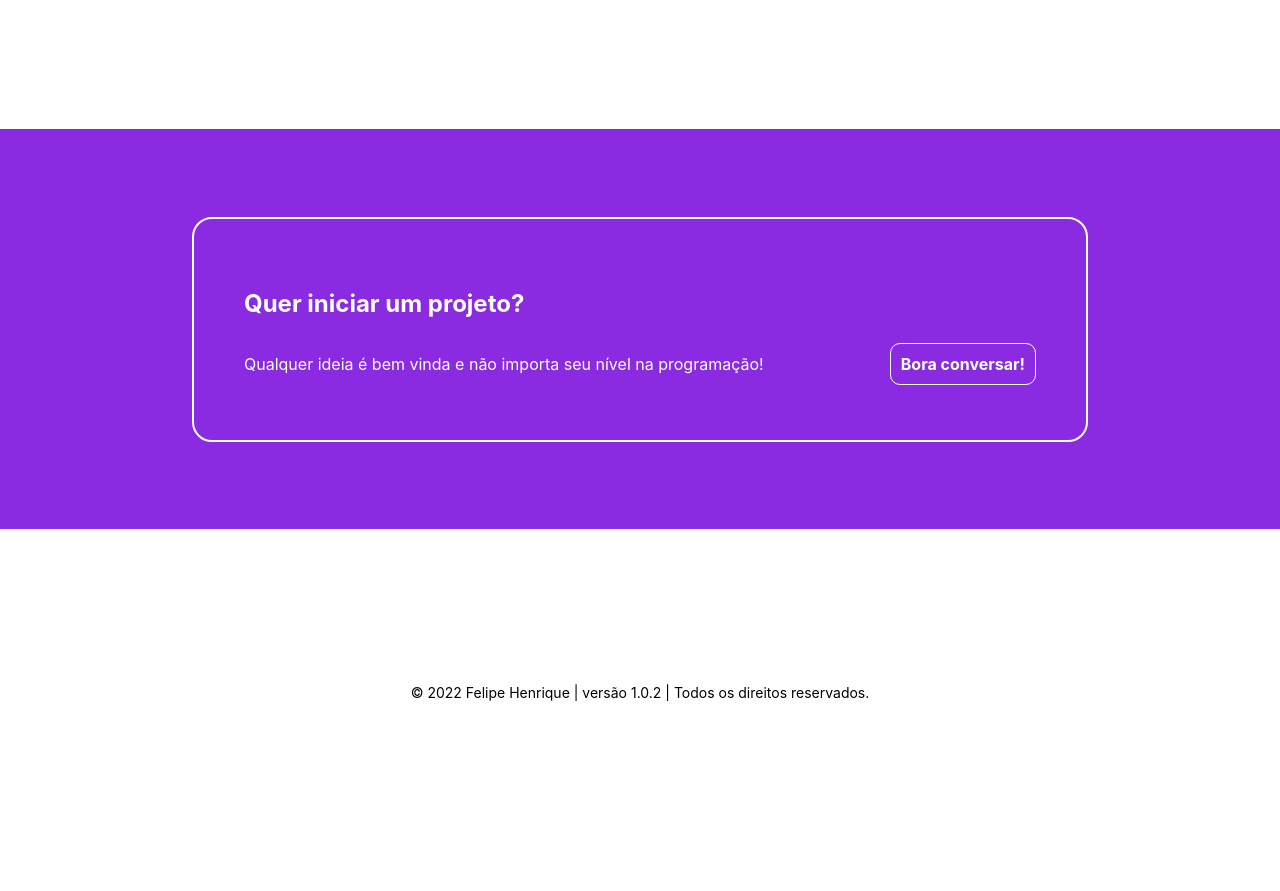
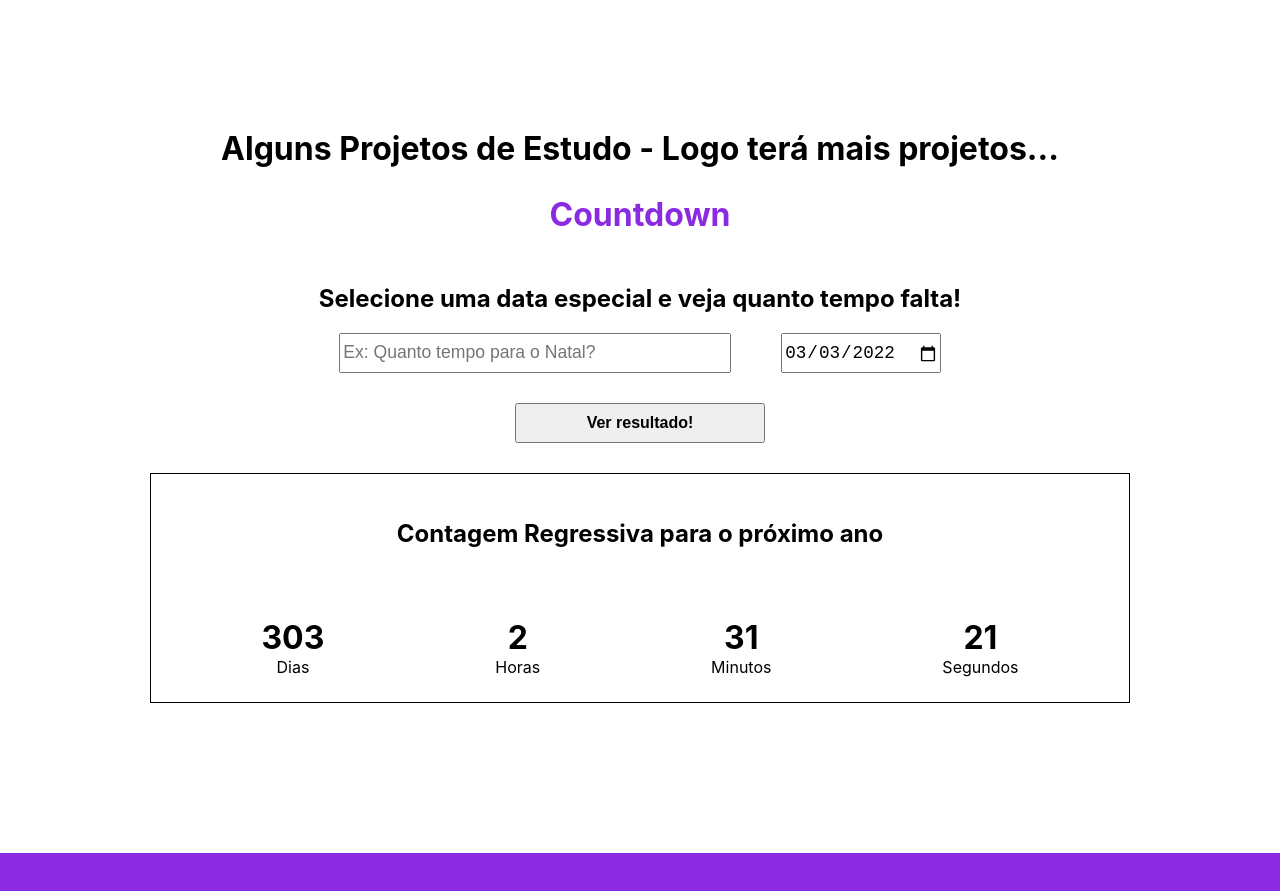
Before and after one commit to FelipeHFO/portfolio, a Next.js app: page /pt-br in a window 1280 px wide. Shown: the part 2700-3591 px from the top of the page. Before the commit the page ends 3406 px from the top, so only its background shows below. Built offline with nearby package versions, Linux system fonts and the light colour scheme.

Commit message:
feat: countdown

```diff
--- a/pages/pt-br/index.tsx
+++ b/pages/pt-br/index.tsx
@@ -1,58 +1,61 @@
-import Head from 'next/head';
-import type { NextPage } from 'next';
-import styles from '../../styles/Home.module.css';
-import LanguageSelection from '../../src/components/LanguageSelection/LanguageSelection';
-import LogoButton from '../../src/components/LogoButton/LogoButton';
-import Image from 'next/image';
-import SkillsCard from '../../src/components/SkillsCard/SkillsCard';
-import SocialNetworksCard from '../../src/components/SocialNetworksCard/SocialNetworksCard';
-import Link from 'next/link';
+import Head from "next/head";
+import type { NextPage } from "next";
+import styles from "../../styles/Home.module.css";
+import LanguageSelection from "../../src/components/LanguageSelection/LanguageSelection";
+import LogoButton from "../../src/components/LogoButton/LogoButton";
+import Image from "next/image";
+import SkillsCard from "../../src/components/SkillsCard/SkillsCard";
+import SocialNetworksCard from "../../src/components/SocialNetworksCard/SocialNetworksCard";
+import Link from "next/link";
+import CountDownTimer from "../../src/components/CountDown/CountDownTimer";
 
 const skills = [
   {
     id: 1,
-    image:'/code-solid.svg',
-    title: 'Front-end',
-    description: 'O primeiro contato com o Front-end, foi com aquele HTML, CSS e Javascript básico, porém fundamental!',
-    technologies: 'HTML, CSS, Javascript, React, Next.JS, Tailwind',
-    devTools: 'Git, Codepen, VSCode, Terminal'
+    image: "/code-solid.svg",
+    title: "Front-end",
+    description:
+      "O primeiro contato com o Front-end, foi com aquele HTML, CSS e Javascript básico, porém fundamental!",
+    technologies: "HTML, CSS, Javascript, React, Next.JS, Tailwind",
+    devTools: "Git, Codepen, VSCode, Terminal",
   },
   {
     id: 2,
-    image:'/terminal-solid.svg',
-    title: 'Back-end',
-    description: 'O Back-end na minha vida se desenvolveu junto com a minha curiosidade, buscando formas de entender e construir aplicações próprias.',
-    technologies: 'NodeJS, NestJS, MySQL',
-    devTools: 'Git, Insomnia, Workbench, VSCode, Terminal'
-  }
+    image: "/terminal-solid.svg",
+    title: "Back-end",
+    description:
+      "O Back-end na minha vida se desenvolveu junto com a minha curiosidade, buscando formas de entender e construir aplicações próprias.",
+    technologies: "NodeJS, NestJS, MySQL",
+    devTools: "Git, Insomnia, Workbench, VSCode, Terminal",
+  },
 ];
 
 const socialNetworks = [
   {
     id: 3,
-    link: 'https://github.com/FelipeHFO',
-    image:'/github.png',
-    alt: 'Logo do Github'
+    link: "https://github.com/FelipeHFO",
+    image: "/github.png",
+    alt: "Logo do Github",
   },
   {
     id: 4,
-    link: 'https://www.instagram.com/felipehfo/?hl=pt-br',
-    image:'/instagram.png',
-    alt: 'Logo do Instagram'
+    link: "https://www.instagram.com/felipehfo/?hl=pt-br",
+    image: "/instagram.png",
+    alt: "Logo do Instagram",
   },
   {
     id: 5,
-    link: 'https://www.linkedin.com/in/felipehf-oliveira/',
-    image:'/linkedin.png',
-    alt: 'Logo do Linkedin'
+    link: "https://www.linkedin.com/in/felipehf-oliveira/",
+    image: "/linkedin.png",
+    alt: "Logo do Linkedin",
   },
   {
     id: 6,
-    link: 'mailto:felipe.henrique.f.o@gmail.com',
-    image:'/gmail.png',
-    alt: 'Logo do Gmail'
-  }
-]
+    link: "mailto:felipe.henrique.f.o@gmail.com",
+    image: "/gmail.png",
+    alt: "Logo do Gmail",
+  },
+];
 
 const Home: NextPage = (language) => {
   return (
@@ -70,7 +73,10 @@ const Home: NextPage = (language) => {
 
       <main className={styles.main}>
         <h1 className={styles.person_title}>Desenvolvedor Full-stack</h1>
-        <h4 className={styles.person_subtitle}>Gosto de deasfios e sempre busco aprender algo novo. O aprendizado nunca para!</h4>
+        <h4 className={styles.person_subtitle}>
+          Gosto de deasfios e sempre busco aprender algo novo. O aprendizado
+          nunca para!
+        </h4>
         <div>
           <Image
             width="350"
@@ -91,20 +97,18 @@ const Home: NextPage = (language) => {
         <section className={styles.intro_section}>
           <h1>Oi, meu nome é Felipe. Prazer em te conhecer!</h1>
           <p>
-            Desde pequeno eu sou interessado em computador e jogos,
-            então decidi buscar algo que me aproximasse dessa área.
-            Em 2015, iniciei o curso de Ciência da Computação que
-            ainda não conclui, mas que serviu em muitas coisas
-            importantes e uma delas foi abrir minha cabeça em
-            relação ao que poderia fazer. Foi em uma matéria da
-            faculdade que me apaixonei por Javascript e tudo que
-            rodeava essa linguagem de programação. Há dois anos
-            estudo e trabalho com essa linguagem e pretendo me
-            especializar nela.
+            Desde pequeno eu sou interessado em computador e jogos, então decidi
+            buscar algo que me aproximasse dessa área. Em 2015, iniciei o curso
+            de Ciência da Computação que ainda não conclui, mas que serviu em
+            muitas coisas importantes e uma delas foi abrir minha cabeça em
+            relação ao que poderia fazer. Foi em uma matéria da faculdade que me
+            apaixonei por Javascript e tudo que rodeava essa linguagem de
+            programação. Há dois anos estudo e trabalho com essa linguagem e
+            pretendo me especializar nela.
           </p>
         </section>
         <section className={styles.skills_section}>
-          {skills.map((skill) =>
+          {skills.map((skill) => (
             <SkillsCard
               key={skill.id}
               image={skill.image}
@@ -114,28 +118,41 @@ const Home: NextPage = (language) => {
               devTools={skill.devTools}
               language="PT-BR"
             />
-          )}
+          ))}
         </section>
 
         <section className={styles.social_section}>
           <h1>Redes Sociais</h1>
           <div className={styles.social_networks_container}>
-              {socialNetworks.map((socialNetwork) =>
+            {socialNetworks.map((socialNetwork) => (
               <SocialNetworksCard
                 key={socialNetwork.id}
                 link={socialNetwork.link}
                 image={socialNetwork.image}
                 alt={socialNetwork.alt}
               />
-              )}
+            ))}
+          </div>
+        </section>
+
+        <section className={styles.project_session}>
+          <div className={styles.project_container}>
+            <h1>Alguns Projetos de Estudo - Logo terá mais projetos...</h1>
+            <h1 className={styles.project_title}>Countdown</h1>
+            <CountDownTimer />
           </div>
         </section>
 
         <section className={styles.contact_section}>
           <div className={styles.contact_container}>
             <h1>Quer iniciar um projeto?</h1>
-              <p>Qualquer ideia é bem vinda e não importa seu nível na programação!</p>
-              <Link href="https://api.whatsapp.com/send?phone=5535984249391" passHref>
+            <p>
+              Qualquer ideia é bem vinda e não importa seu nível na programação!
+            </p>
+            <Link
+              href="https://api.whatsapp.com/send?phone=5535984249391"
+              passHref
+            >
               <a href="/" target="_blank" className={styles.contact_button}>
                 Bora conversar!
               </a>
@@ -145,10 +162,12 @@ const Home: NextPage = (language) => {
       </main>
 
       <footer className={styles.footer}>
-        <span>© 2022 Felipe Henrique | versão 1.0.2 | Todos os direitos reservados.</span>
+        <span>
+          © 2022 Felipe Henrique | versão 1.0.2 | Todos os direitos reservados.
+        </span>
       </footer>
     </div>
-  )
-}
+  );
+};
 
-export default Home
+export default Home;
--- /dev/null
+++ b/src/Hooks/useCountDown.tsx
@@ -0,0 +1,34 @@
+import { useEffect, useState } from "react";
+
+const useCountDown = (targetDate: Date | string) => {
+  // Milessegundos da data alvo
+  const countDownDate = new Date(targetDate).getTime();
+
+  // Milessegundos que faltam até a data alvo
+  const [countDown, setCountDown] = useState(
+    countDownDate - new Date().getTime()
+  );
+
+  useEffect(() => {
+    const interval = setInterval(() => {
+      setCountDown(countDownDate - new Date().getTime());
+    }, 1000);
+
+    return () => clearInterval(interval);
+  }, [countDownDate]);
+
+  return getReturnValues(countDown);
+};
+
+const getReturnValues = (countDown: number) => {
+  const days = Math.floor(countDown / (1000 * 60 * 60 * 24));
+  const hours = Math.floor(
+    (countDown % (1000 * 60 * 60 * 24)) / (1000 * 60 * 60)
+  );
+  const minutes = Math.floor((countDown % (1000 * 60 * 60)) / (1000 * 60));
+  const seconds = Math.floor((countDown % (1000 * 60)) / 1000);
+
+  return [days, hours, minutes, seconds];
+};
+
+export { useCountDown };
--- /dev/null
+++ b/src/components/CountDown/CountDownTimer.module.css
@@ -0,0 +1,28 @@
+.container{
+  margin: 50px 0;
+}
+
+.countDownContainer{
+  border: 1px solid black;
+  margin: 30px 0;
+  padding: 25px;
+}
+
+.timeContainer{
+  display: flex;
+  flex-wrap: wrap;
+  justify-content: space-around;
+  align-items: center;
+}
+
+.timeContainer p {
+  font-size: 2rem;
+  font-weight: bolder;
+  margin: 50px 0 0 0;
+}
+
+@media (min-width: 320px) AND (max-width: 480px) {
+  .timeContainer div {
+    margin: 5px;
+  }
+}
--- /dev/null
+++ b/src/components/CountDown/CountDownTimer.tsx
@@ -0,0 +1,46 @@
+import { useState } from "react";
+import { useCountDown } from "../../Hooks/useCountDown";
+import SelectDateForCountDown from "../SelectDateForCountDown/SelectDateForCountDown";
+import styles from "./CountDownTimer.module.css";
+
+const CountDownTimer = () => {
+  const [description, setDescription] = useState(
+    "Contagem Regressiva para o próximo ano"
+  );
+  const [date, setDate] = useState<Date | string>(
+    new Date(`1 Jan ${new Date().getFullYear() + 1}`)
+  );
+  const [days, hours, minutes, seconds] = useCountDown(date);
+
+  return (
+    <div className={styles.container}>
+      <SelectDateForCountDown
+        setText={setDescription}
+        setTargetDate={setDate}
+      />
+      <div className={styles.countDownContainer}>
+        <h2>{description}</h2>
+        <div className={styles.timeContainer}>
+          <div>
+            <p>{days}</p>
+            <label>Dias</label>
+          </div>
+          <div>
+            <p>{hours}</p>
+            <label>Horas</label>
+          </div>
+          <div>
+            <p>{minutes}</p>
+            <label>Minutos</label>
+          </div>
+          <div>
+            <p>{seconds}</p>
+            <label>Segundos</label>
+          </div>
+        </div>
+      </div>
+    </div>
+  );
+};
+
+export default CountDownTimer;
--- /dev/null
+++ b/src/components/SelectDateForCountDown/SelectDateForCountDown.module.css
@@ -0,0 +1,23 @@
+.textInput {
+  min-width: 40%;
+  height: 40px;
+  font-size: 1.1rem;
+  margin-right: 25px;
+  padding: 2px;
+  outline: none;
+}
+
+.dateInput {
+  height: 40px;
+  font-size: 1.1rem;
+  margin-left: 25px;
+}
+
+.button {
+  display: block;
+  width: 250px;
+  height: 40px;
+  font-size: 1rem;
+  font-weight: bold;
+  margin: 30px auto;
+}
--- /dev/null
+++ b/src/components/SelectDateForCountDown/SelectDateForCountDown.tsx
@@ -0,0 +1,82 @@
+import { Dispatch, memo, SetStateAction, useState } from "react";
+import styles from "./SelectDateForCountDown.module.css";
+
+type SelectDateForCountDownProps = {
+  setText: Dispatch<SetStateAction<string>>;
+  setTargetDate: Dispatch<SetStateAction<Date | string>>;
+};
+
+const SelectDateForCountDown = ({
+  setText,
+  setTargetDate,
+}: SelectDateForCountDownProps) => {
+  const months = [
+    "January",
+    "February",
+    "March",
+    "April",
+    "May",
+    "June",
+    "July",
+    "August",
+    "September",
+    "October",
+    "November",
+    "December",
+  ];
+  const [textInput, setTextInput] = useState("");
+  const [dateInput, setDateInput] = useState(
+    new Date().toISOString().substring(0, 10)
+  );
+
+  const calculateCountDown = () => {
+    if (!textInput) {
+      return alert("Digite uma descrição para a data!");
+    }
+
+    const day = `${dateInput.split("-")[2]}`;
+    const month = `${months.find(
+      (m, i) => i === parseInt(dateInput.split("-")[1]) - 1
+    )}`;
+    const year = `${dateInput.split("-")[0]}`;
+    const formattedDate = `${day} ${month} ${year}`;
+
+    if (
+      new Date(formattedDate).toISOString().substring(0, 10) ===
+      new Date().toISOString().substring(0, 10)
+    ) {
+      return alert("Selecione uma data diferente de hoje!");
+    }
+
+    setText(textInput);
+    setTargetDate(formattedDate);
+  };
+
+  return (
+    <div>
+      <h2>Selecione uma data especial e veja quanto tempo falta!</h2>
+      <input
+        type="text"
+        placeholder="Ex: Quanto tempo para o Natal?"
+        value={textInput}
+        onChange={(e) => setTextInput(e.target.value)}
+        className={styles.textInput}
+      />
+      <input
+        type="date"
+        defaultValue={dateInput}
+        onChange={(e) => setDateInput(e.target.value)}
+        className={styles.dateInput}
+      />
+      <button
+        type="button"
+        onClick={calculateCountDown}
+        className={styles.button}
+      >
+        Ver resultado!
+      </button>
+    </div>
+  );
+};
+
+export default memo(SelectDateForCountDown);
--- a/styles/Home.module.css
+++ b/styles/Home.module.css
@@ -60,11 +60,23 @@
     margin: 50px auto;
 }
 
+.project_session{
+    margin: 150px;
+}
+
+.project_title{
+    color: rgb(138, 43, 226);
+}
+
+.project_session h1 {
+    font-size: 2rem;
+}
+
 .contact_section {
     display: flex;
     align-items: center;
     height: 400px;
-    background-color: blueviolet;
+    background-color: #8a2be2;
     margin: 150px auto;
 }
 
```
Lines whose indentation alone changed are shown as unchanged.
